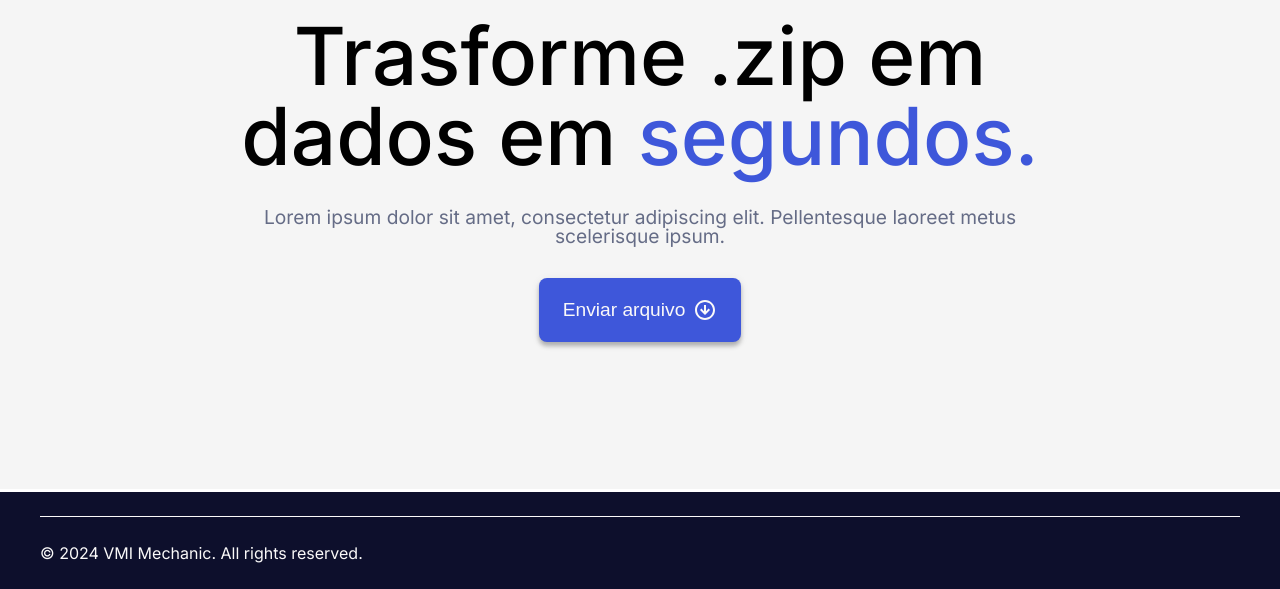
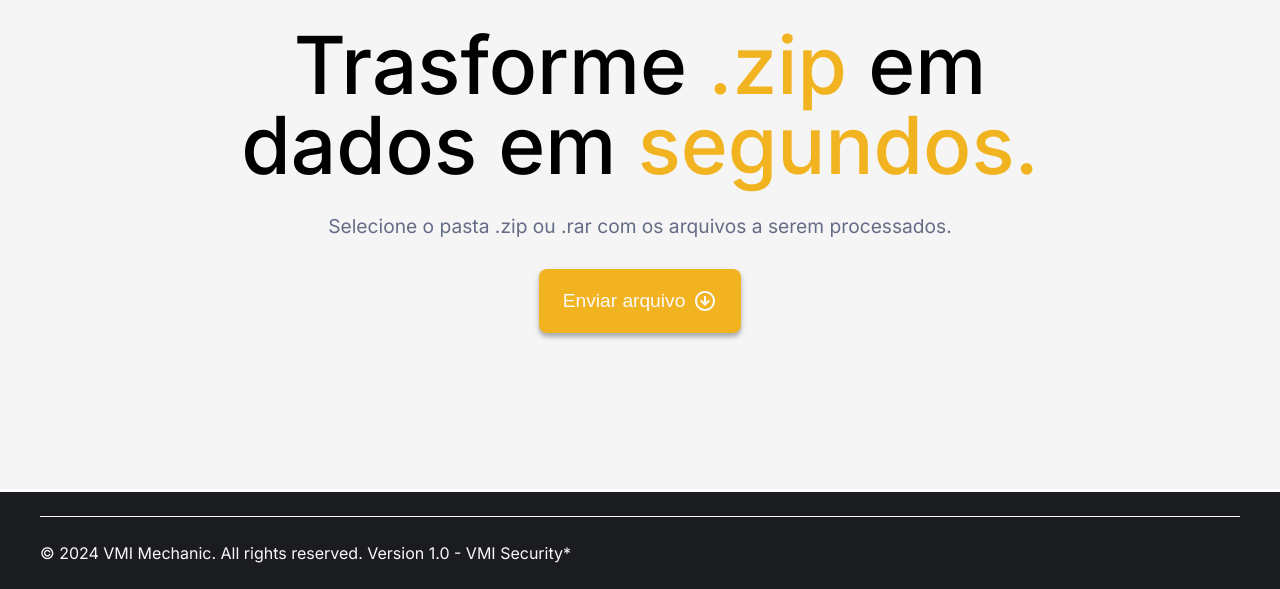
Before and after one commit to matheusmelos/vmi_mec, a Flask app: page / in a window 1280 px wide. Shown: the part 211-800 px from the top of the page. Run offline with Flask 3, Linux system fonts and the light colour scheme.

Commit message:
update: change colors and texts

```diff
--- a/static/css/base.css
+++ b/static/css/base.css
@@ -1,7 +1,7 @@
 :root {
     --light-gray: #FAF9F9;
-    --light-blue: #ABDFFF;
-    --dark-blue: #3E57DA;
+    --light-blue: #494949;
+    --dark-blue: #F2B320;
     --gray: #656C86;
     --black: #333333;
     --background-color-gray: #F5F5F5;
@@ -167,7 +167,7 @@ p {
 /*------------- FOOTER -------------*/
 
 footer {
-    background-color: #0D0F2C;
+    background-color: #1A1C20;
     padding-top: 1.5rem;
     position: absolute;
     bottom: 0;
--- a/templates/base.html
+++ b/templates/base.html
@@ -12,7 +12,7 @@
         <link rel="stylesheet" href="{{ url_for('static', filename='css/base.css') }}">
         {% block css %}{% endblock %}
 
-        <link rel="shortcut icon" href="{{ url_for('static', filename='img/logo.svg') }}">
+        <link rel="shortcut icon" href="{{ url_for('static', filename='img/icon.png') }}">
         <title>Página inicial</title>
 
     </head>
@@ -27,13 +27,13 @@
                 </label>
                 <ul class="menu-list">
                     <li class="menu-list__item">
-                        <a href="#" class="navigation-menu__link">Lorem</a>
+                        <a href="#" class="navigation-menu__link">Home</a>
                     </li>
                     <li class="menu-list__item">
-                        <a href="#" class="navigation-menu__link">Lorem</a>
+                        <a href="#" class="navigation-menu__link">Admin</a>
                     </li>
                     <li class="menu-list__item">
-                        <a href="#" class="navigation-menu__link">Lorem</a>
+                        <a href="#" class="navigation-menu__link">Tutorial</a>
                     </li>
                     <li class="menu-list__item menu-list--session">
                         <a href="" class="session-menu__link session-menu__link--login">Log in</a>
@@ -45,9 +45,9 @@
                     <a href="" class="navigation-menu__logo">
                         <img src="{{ url_for('static', filename='img/logo.svg') }}" alt="Logo da OptimusTech">
                     </a>
-                    <a href="" class="navigation-menu__link">Lorem</a>
-                    <a href="" class="navigation-menu__link">Lorem</a>
-                    <a href="" class="navigation-menu__link">Lorem</a>
+                    <a href="" class="navigation-menu__link">Home</a>
+                    <a href="" class="navigation-menu__link">Admin</a>
+                    <a href="" class="navigation-menu__link">Tutorial</a>
                 </nav>
                 <div class="session-menu">
                     <a href="" class="session-menu__link session-menu__link--login">Log in</a>
@@ -65,7 +65,7 @@
         <footer>
             <div class="container">
                 <section class="section-box footer">
-                    <p class="footer__copyright">© 2024 VMI Mechanic. All rights reserved.</p>
+                    <p class="footer__copyright">© 2024 VMI Mechanic. All rights reserved. Version 1.0 - VMI Security*</p>
                 </section>
             </div>
         </footer>
--- a/templates/downloadPage.html
+++ b/templates/downloadPage.html
@@ -20,7 +20,7 @@
                 >
                 <h1>.ZIP</h1>
                 <p class="section-download__card-text">
-                    Lorem ipsum dolor sit amet, consectetur.
+                    Arquivos processados com sucesso.
                 </p>
 
                 <a class="section-download__download-button" href="{{ url_for('send_processed_file', filename=filename) }}">
--- a/templates/index.html
+++ b/templates/index.html
@@ -7,10 +7,10 @@
 {% block content %}
     <div class="container">
         <section class="section-text text">
-            <h1 class="section-text__title">Trasforme .zip em</h1>
+            <h1 class="section-text__title">Trasforme <span>.zip</span> em</h1>
             <h1 class="section-text__title">dados em <span>segundos.</span></h1>
             <p class="section-text__description">
-                Lorem ipsum dolor sit amet, consectetur adipiscing elit. Pellentesque laoreet metus scelerisque ipsum.
+                Selecione o pasta .zip ou .rar com os arquivos a serem processados.
             </p>
 
             <form id="upload-form" enctype="multipart/form-data">
```
Also changed, not shown: static/img/icon.png (added).
